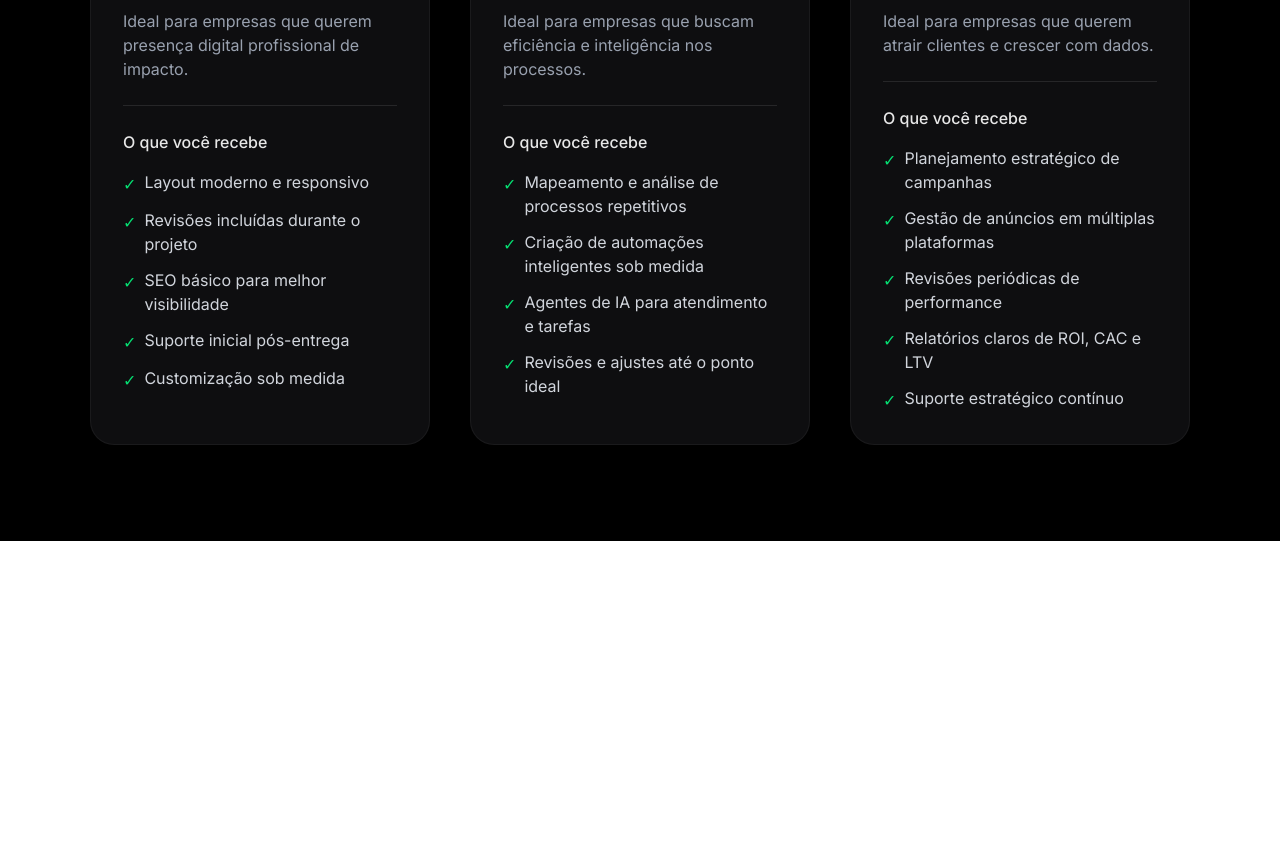
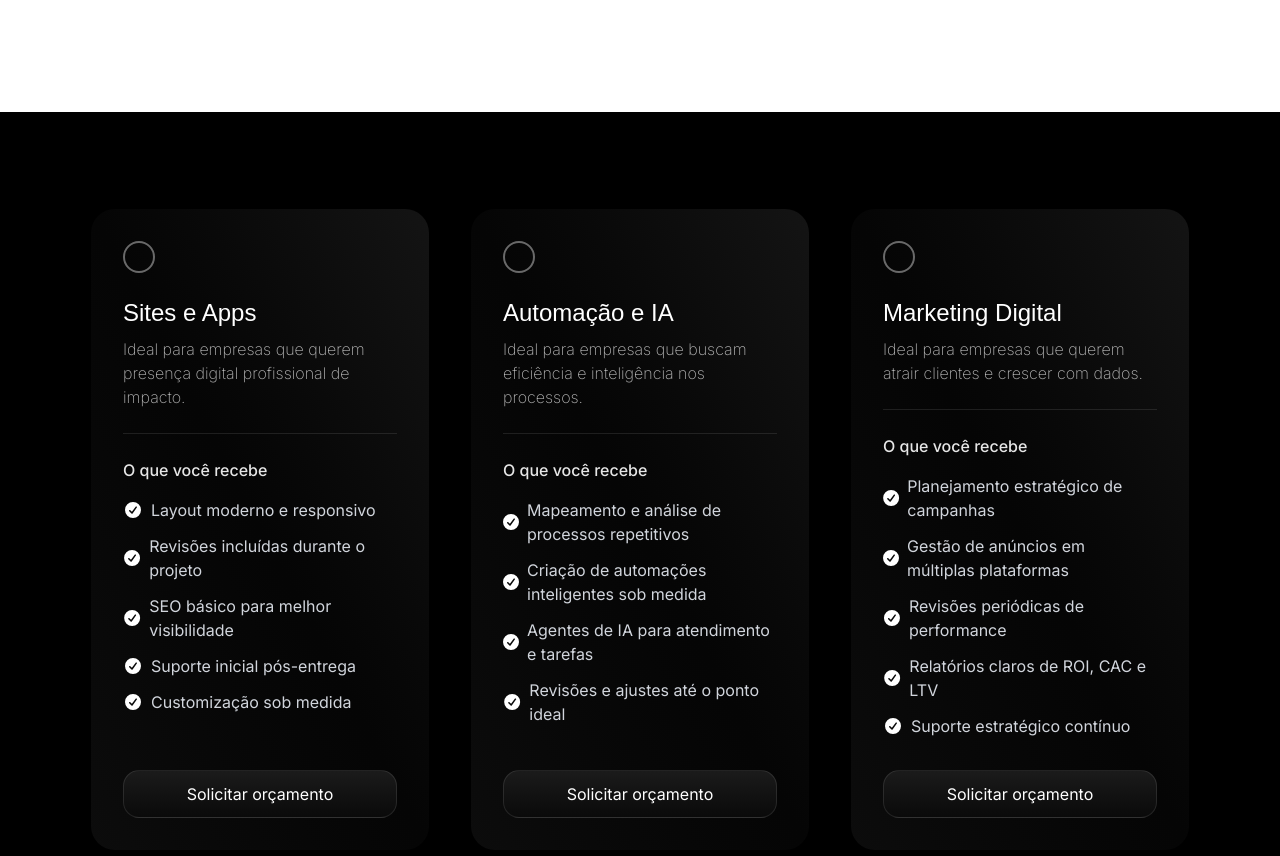
Before and after one commit to Joao2511/Nevoy, a Next.js app: page / in a window 1280 px wide. Shown: the part 6068-6924 px from the top of the page. Before the commit the page ends 6609 px from the top, so only its background shows below. Built offline with nearby package versions, Linux system fonts and the light colour scheme; a web font is replaced by a local one.

Commit message:
feat: adicionar serction de serviços

```diff
--- a/src/components/Serviços.tsx
+++ b/src/components/Serviços.tsx
@@ -1,3 +1,6 @@
+import { FontAwesomeIcon } from "@fortawesome/react-fontawesome";
+import { faCircleCheck } from "@fortawesome/free-solid-svg-icons";
+
 const services = [
   {
     title: "Sites e Apps",
@@ -35,19 +38,49 @@ const services = [
 
 export default function Servicos() {
   return (
-    <section className="bg-black text-white py-24 px-12 flex justify-center gap-10 flex-wrap">
+    <section className="bg-black text-white py-24 px-12 flex justify-center gap-10 flex-wrap mt-82">
       {services.map((service) => (
         <div
           key={service.title}
-          className="bg-zinc-900/60 rounded-3xl p-8 w-[340px] flex flex-col justify-between shadow-lg backdrop-blur-md border border-white/5 hover:border-white/20 transition-all duration-300"
+          className="
+            relative rounded-3xl p-[1px] w-[340px] min-h-[520px]
+            transition-all duration-500 ease-out
+            hover:scale-[1.03] hover:-translate-y-1
+            group
+          "
         >
-          <div>
-            <div className="w-8 h-8 rounded-full border-2 border-white/40 flex items-center justify-center mb-6">
-              <div className="w-2 h-2 rounded-full bg-white/60"></div>
+          <div className="absolute inset-0 rounded-3xl opacity-0 group-hover:opacity-100 transition-opacity duration-500 bg-[#a855f7]" />
+
+          <div
+            className="
+              relative z-10 bg-gradient-to-tr from-[#0c0c0c] via-[#050505] to-[#141414]
+              rounded-3xl p-8 flex flex-col justify-between h-full
+              shadow-lg backdrop-blur-md
+            "
+          >
+            <div className="flex-1">
+              <div
+                className="
+    w-8 h-8 rounded-full border-2 border-white/40 flex items-center justify-center mb-6
+    transition-all duration-200 ease-out
+    group-hover:border-[9px] group-hover:border-white
+  "
+              >
+                <div
+                  className="
+      w-3 h-3 rounded-full bg-transparent
+      transition-all duration-200
+    "
+                ></div>
               </div>
 
-            <h3 className="text-2xl font-semibold mb-2">{service.title}</h3>
-            <p className="text-gray-400 mb-6">{service.text}</p>
+
+
+
+              <h3 className="text-2xl font-medium mb-2">{service.title}</h3>
+              <p className="text-white/70 mb-6 font-extralight">
+                {service.text}
+              </p>
 
               <hr className="border-white/10 mb-6" />
 
@@ -56,12 +89,27 @@ export default function Servicos() {
               </h4>
               <ul className="space-y-3">
                 {service.itens.map((item, idx) => (
-                <li key={idx} className="flex items-start gap-2 text-gray-300">
-                  <span className="text-green-400 mt-[2px]">✓</span>
+                  <li key={idx} className="flex items-center gap-2 text-gray-300">
+                    <FontAwesomeIcon
+                      icon={faCircleCheck}
+                      className="text-white transition-colors duration-300 group-hover:text-[#a855f7]"
+                    />
                     <span>{item}</span>
                   </li>
                 ))}
               </ul>
+            </div>
+
+            <div
+              className="
+                mt-8 bg-gradient-to-t from-[#0a0a0a] to-[#1b1b1b]
+                h-12 flex items-center justify-center rounded-2xl
+                border border-white/10 text-white
+                transition-all duration-500 hover:text-white cursor-pointer hover:scale-[1.015]
+              "
+            >
+              <p>Solicitar orçamento</p>
+            </div>
           </div>
         </div>
       ))}
```
Lines whose indentation alone changed are shown as unchanged.
